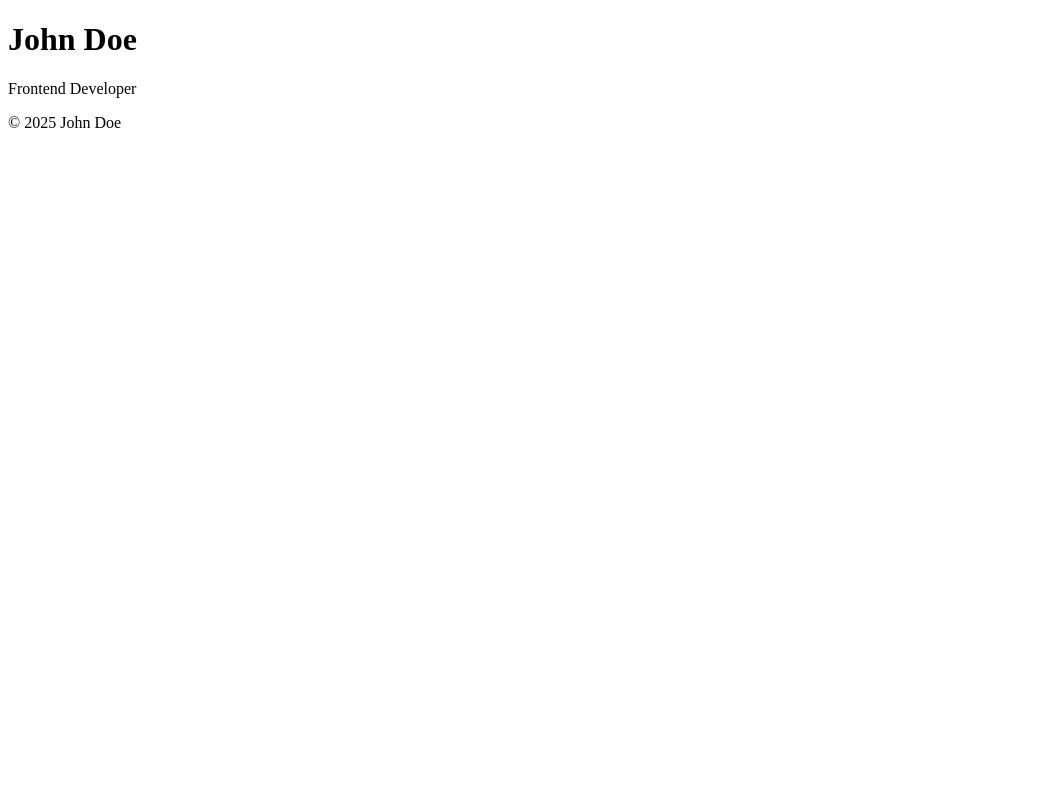
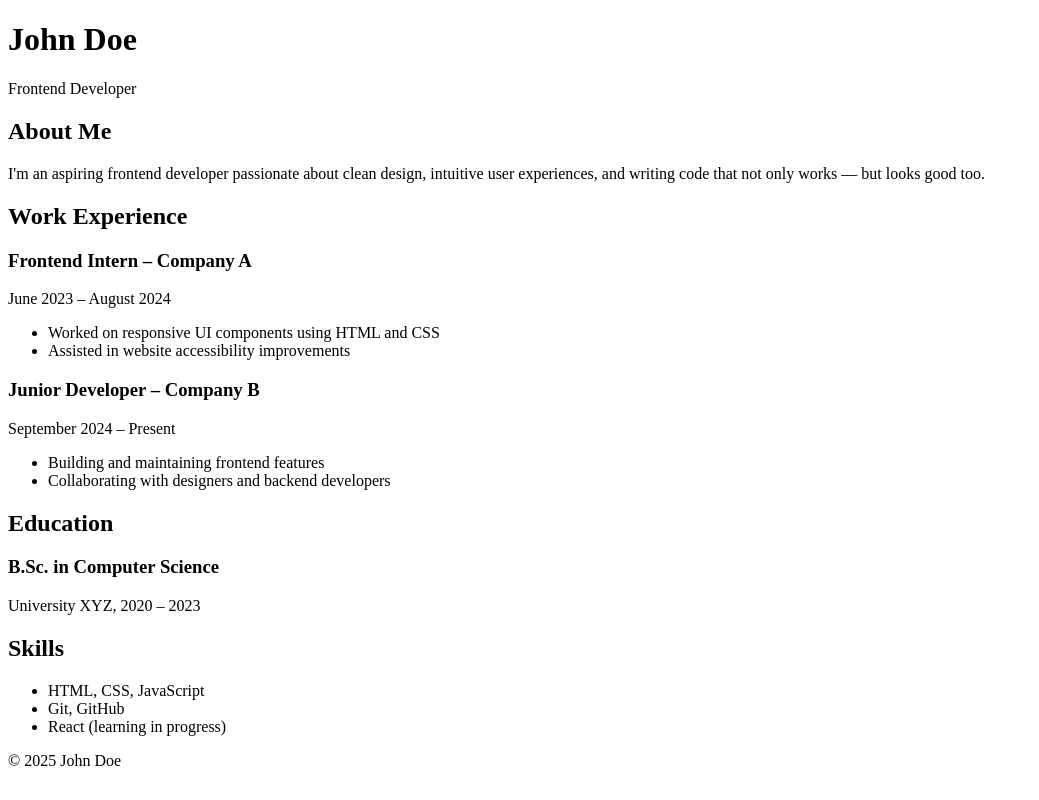
Before and after one commit to devbyjonni/cv-website-html, a plain HTML site: page index.html in a window 1280 px wide. Shown: the whole page, without its empty margins (0-1039 px from the left). Drawn offline with Linux system fonts and the light colour scheme.

Commit message:
Add semantic HTML sections: About, Experience, Education, Skills

```diff
--- a/index.html
+++ b/index.html
@@ -14,6 +14,53 @@
 
     <main>
       <!-- Sections: About, Experience, Education, Skills -->
+
+      <section id="about">
+        <h2>About Me</h2>
+        <p>
+          I'm an aspiring frontend developer passionate about clean design,
+          intuitive user experiences, and writing code that not only works — but
+          looks good too.
+        </p>
+      </section>
+
+      <section id="experience">
+        <h2>Work Experience</h2>
+        <article>
+          <h3>Frontend Intern – Company A</h3>
+          <p>June 2023 – August 2024</p>
+          <ul>
+            <li>Worked on responsive UI components using HTML and CSS</li>
+            <li>Assisted in website accessibility improvements</li>
+          </ul>
+        </article>
+
+        <article>
+          <h3>Junior Developer – Company B</h3>
+          <p>September 2024 – Present</p>
+          <ul>
+            <li>Building and maintaining frontend features</li>
+            <li>Collaborating with designers and backend developers</li>
+          </ul>
+        </article>
+      </section>
+
+      <section id="education">
+        <h2>Education</h2>
+        <article>
+          <h3>B.Sc. in Computer Science</h3>
+          <p>University XYZ, 2020 – 2023</p>
+        </article>
+      </section>
+
+      <section id="skills">
+        <h2>Skills</h2>
+        <ul>
+          <li>HTML, CSS, JavaScript</li>
+          <li>Git, GitHub</li>
+          <li>React (learning in progress)</li>
+        </ul>
+      </section>
     </main>
 
     <footer>
```
Lines whose indentation alone changed are shown as unchanged.
